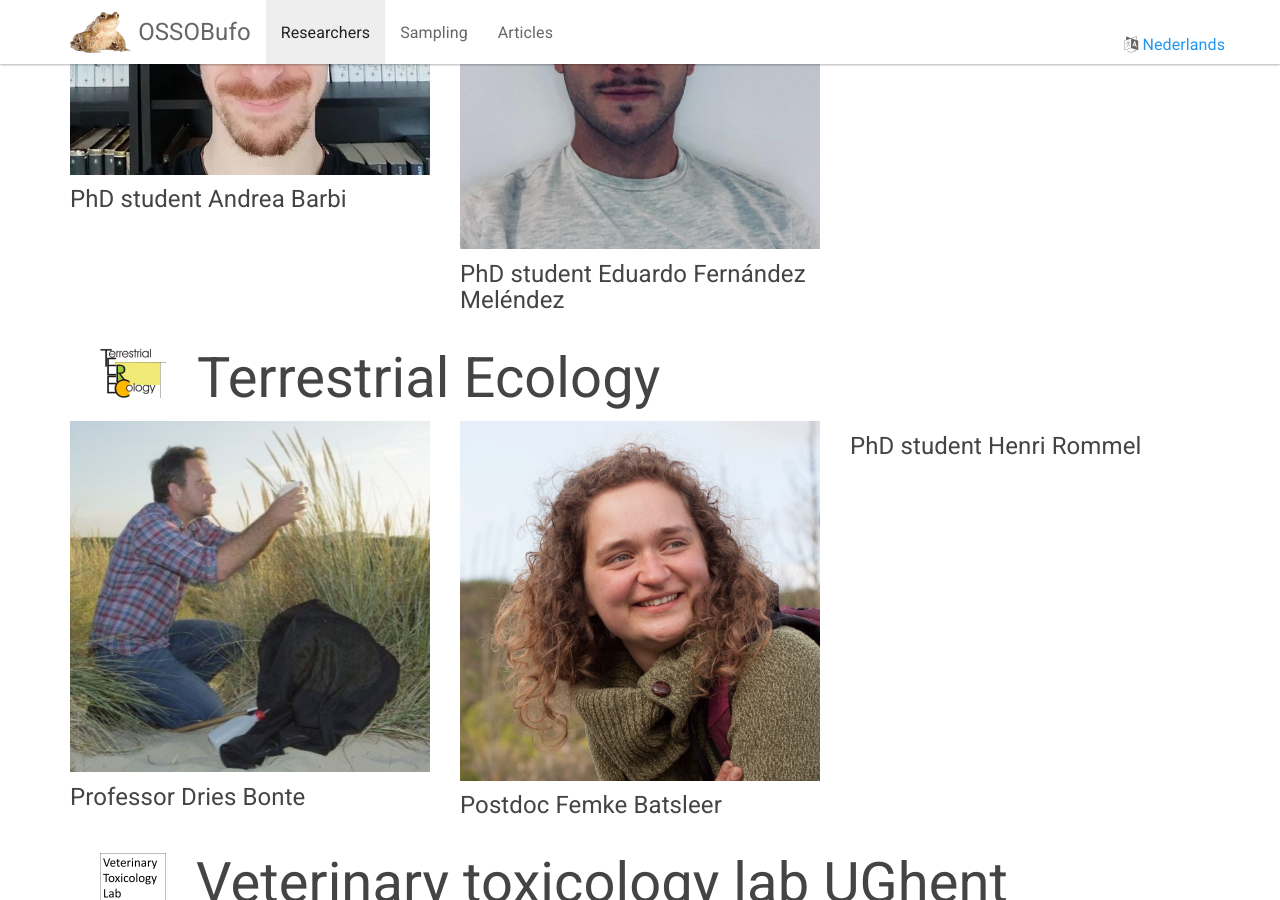
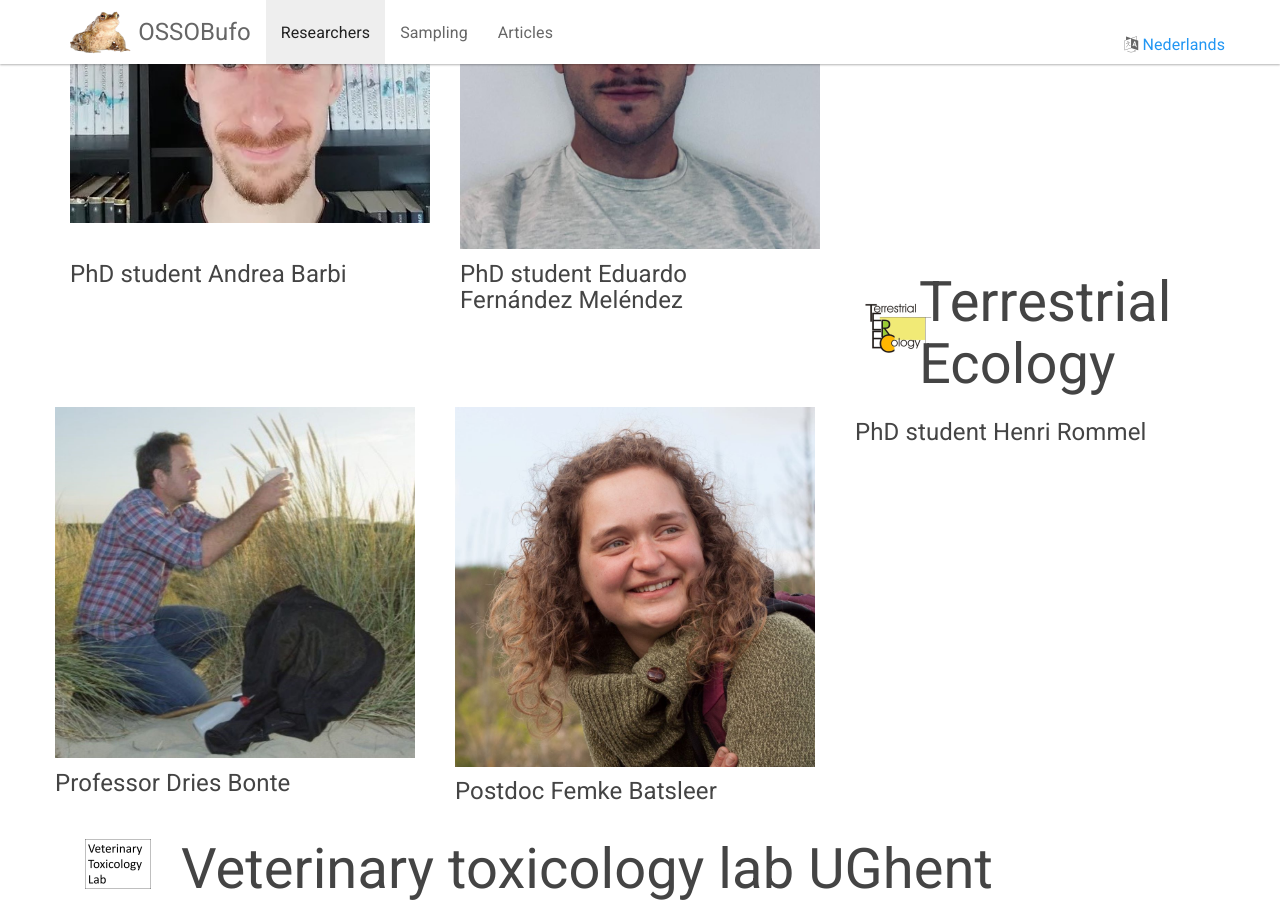
Before and after one commit to OSSOBufo/OSSOBufo.github.io, a Jekyll site: the page built from _docs/researchers.md, in a window 1280 px wide and 900 px high, scrolled down 1136 px. Built offline with Jekyll 4.4.1, drawn with Linux system fonts in a browser that asks for light colours.

Commit message:
Update researchers.md

```diff
--- a/_docs/researchers.md
+++ b/_docs/researchers.md
@@ -39,14 +39,22 @@
 
 <div class="row">
         <div class="col-sm-4">
+        <br/>
+        <br/>
         <img src="{{site.baseurl}}/assets/img/Andrea.jpg" alt="" class="img-responsive" width="360" height="350.233">
-            <h4>PhD student Andrea Barbi</h4>
     </div>
     <div class="col-sm-4">
-        <img src="{{site.baseurl}}/assets/img/Eduardo.jpg" alt="" class="img-responsive" width="360" height="350.233">
-            <h4>PhD student Eduardo Fernández <br /> Meléndez</h4>
+        <img src="{{site.baseurl}}/assets/img/Eduardo.jpg" alt="" width="360" height="350.233">
     </div>
 </div>
+<div class="row">
+        <div class="col-sm-4">
+            <h4>PhD student Andrea Barbi</h4>
+        </div>
+        <div class="col-sm-4">
+            <h4>PhD student Eduardo <br/>
+            Fernández Meléndez</h4>
+    </div>
 
 <div style="display: flex; align-items: center;">
     <a href="https://www.ecology.ugent.be/terec/"><img alt="terec" src="{{site.baseurl}}/assets/img/tereclogo.png" width="67" height="50" hspace="30"></a>
```
